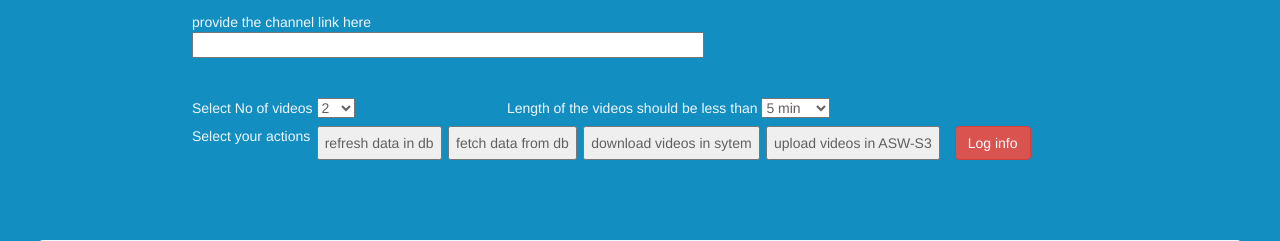
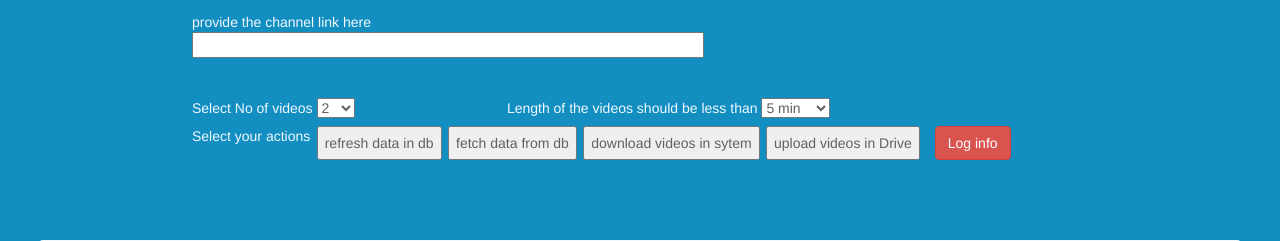
Before and after one commit to koustav300/yt-scrap-5-0, a Flask app: page / in a window 1280 px wide. Shown: the top 241 px of the page. Run offline with Flask 2, Linux system fonts and the light colour scheme; some libraries are stand-ins or nearby versions.

Commit message:
new version

```diff
--- a/templates/index.html
+++ b/templates/index.html
@@ -79,7 +79,7 @@
 
                     <button id="btn1"> fetch data from db </button>
                     <button id="btn3"> download videos in sytem</button>
-                    <button id="btn4"> upload videos in ASW-S3 </button>
+                    <button id="btn4"> upload videos in Drive </button>
                     <a class="btn btn-danger" style="margin-left: 15px" href="{{url_for('download_logFile')}}">Log info </a>
                 </div>
             </div>
@@ -325,7 +325,7 @@
                             return
                         }
 
-                        alert('Video is loaded in AWS-S3')
+                        alert('Video is loaded in Drive')
                         console.log('vdo working')
 
                     },
```
